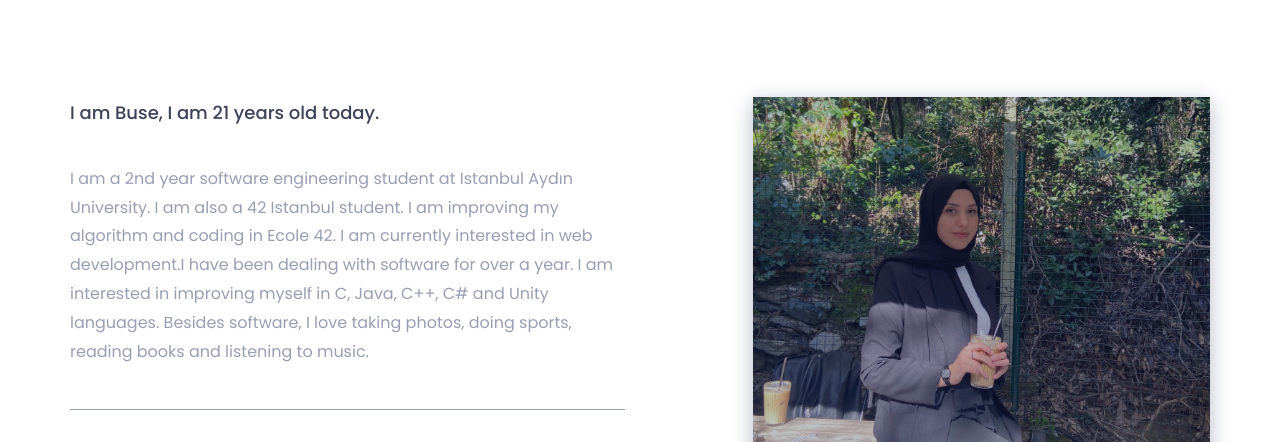
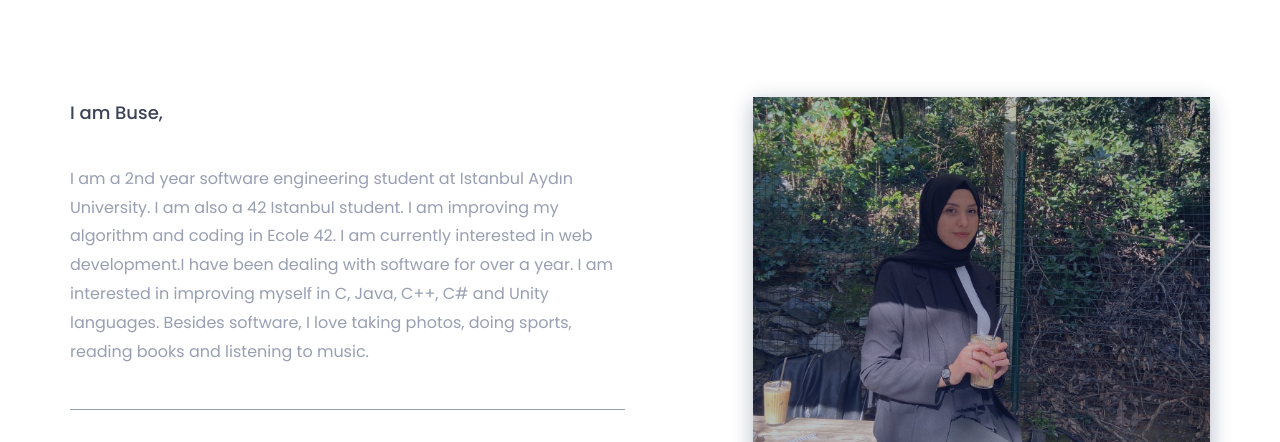
Before and after one commit to busekeklik/busekeklik.github.io, a plain HTML site: page index.html in a window 1280 px wide. Shown: the part 1020-1462 px from the top of the page. Drawn offline with nearby package versions, Linux system fonts and the light colour scheme.

Commit message:
Update index.html

```diff
--- a/index.html
+++ b/index.html
@@ -121,7 +121,7 @@
 						<div class="col-sm-6">
 							<div class="single-about-txt">
 								<h3>
-									I am Buse, I am 21 years old today.
+									I am Buse,
 								</h3>
 								<p>
 									I am a 2nd year software engineering student at Istanbul Aydın University. I am also a 42 Istanbul student. I am improving my algorithm and coding in Ecole 42. I am currently interested in web development.I have been dealing with software for over a year. I am interested in improving myself in C, Java, C++, C# and Unity languages. Besides software, I love taking photos, doing sports, reading books and listening to music.
```
